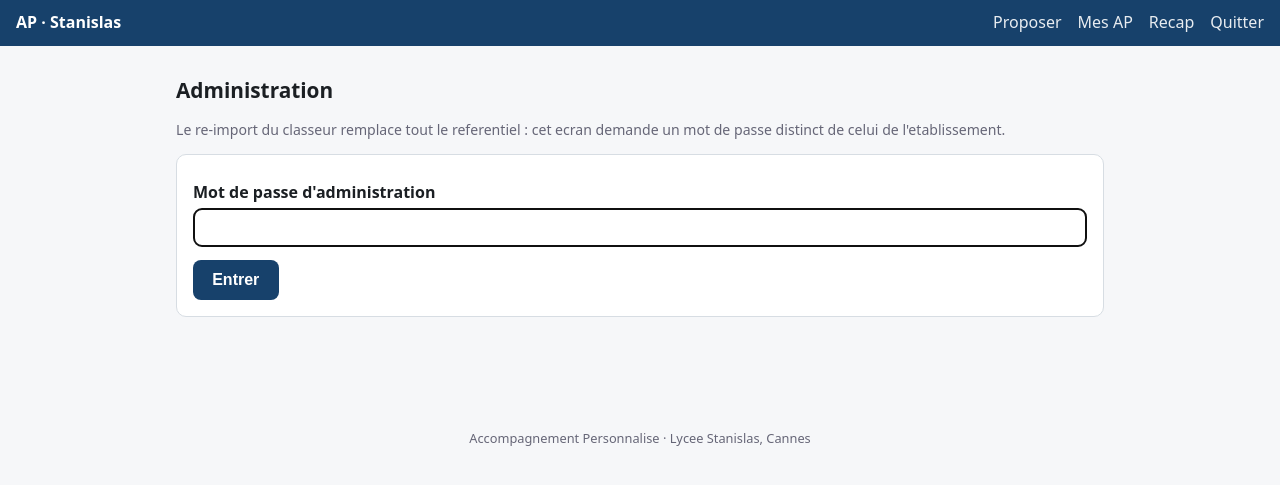
After one commit to dufayk/ap-stanislas, a Flask app: page /admin/login in a window 1280 px wide. The commit adds this page. Shown: the top 485 px of the page. Run offline with Flask 3, Linux system fonts and the light colour scheme; the visitor is signed in with stand-in values (Sample User, id 1).

Commit message:
feat: second mot de passe pour la page Administration
Le re-import du classeur remplace tout le referentiel : cet ecran ne doit
pas etre a portee de tous ceux qui connaissent le mot de passe partage de
l'etablissement.

/admin redirige vers /admin/login tant que le second mot de passe n'est
pas saisi, en GET comme en POST : l'envoi d'un classeur est donc bloque
lui aussi. /admin/logout referme l'administration sans deconnecter de
l'application.

Valeur par defaut KARINE, surchargeable par AP_ADMIN_PASSWORD comme le
mot de passe partage.

Les mots de passe sont desormais compares encodes en UTF-8 :
compare_digest levait une TypeError, donc une erreur 500, sur une saisie
accentuee.

Co-Authored-By: Claude Opus 5 <noreply@anthropic.com>

```diff
--- a/app.py
+++ b/app.py
@@ -45,6 +45,21 @@ def connecte():
     return session.get("auth") is True
 
 
+def admin_connecte():
+    return session.get("admin_auth") is True
+
+
+def mot_de_passe_valide(saisi, attendu):
+    """Comparaison a temps constant.
+
+    Les chaines sont encodees : compare_digest refuse les caracteres non
+    ASCII, qu'un utilisateur peut tres bien saisir dans le formulaire.
+    """
+    return secrets.compare_digest(
+        str(saisi).encode("utf-8"), str(attendu).encode("utf-8")
+    )
+
+
 def register_routes(app):
 
     # ------------------------------------------------------------------
@@ -62,12 +77,29 @@ def register_routes(app):
     def login():
         if request.method == "POST":
             saisi = request.form.get("mot_de_passe", "")
-            if secrets.compare_digest(saisi, config.APP_PASSWORD):
+            if mot_de_passe_valide(saisi, config.APP_PASSWORD):
                 session.permanent = True
                 session["auth"] = True
                 return redirect(request.args.get("next") or url_for("accueil"))
             flash("Mot de passe incorrect.", "erreur")
         return render_template("login.html")
+
+    @app.route("/admin/login", methods=["GET", "POST"])
+    def admin_login():
+        """Second verrou, propre a l'administration."""
+        if request.method == "POST":
+            saisi = request.form.get("mot_de_passe", "")
+            if mot_de_passe_valide(saisi, config.ADMIN_PASSWORD):
+                session["admin_auth"] = True
+                return redirect(url_for("admin"))
+            flash("Mot de passe d'administration incorrect.", "erreur")
+        return render_template("admin_login.html")
+
+    @app.route("/admin/logout")
+    def admin_logout():
+        """Referme l'administration sans deconnecter de l'application."""
+        session.pop("admin_auth", None)
+        return redirect(url_for("accueil"))
 
     @app.route("/logout")
     def logout():
@@ -316,6 +348,8 @@ def register_routes(app):
     # ------------------------------------------------------------------
     @app.route("/admin", methods=["GET", "POST"])
     def admin():
+        if not admin_connecte():
+            return redirect(url_for("admin_login"))
         conn = dbmod.get_db()
         if request.method == "POST":
             try:
--- a/config.py
+++ b/config.py
@@ -9,6 +9,11 @@ BASE_DIR = os.path.dirname(os.path.abspath(__file__))
 
 # Mot de passe partage de l'etablissement (voir README pour le changer).
 APP_PASSWORD = os.environ.get("AP_PASSWORD", "stanislas")
+
+# Mot de passe de la page Administration, demande en plus du precedent.
+# Le re-import du classeur ecrase tout le referentiel : il ne doit pas etre
+# a portee de tous ceux qui connaissent le mot de passe de l'etablissement.
+ADMIN_PASSWORD = os.environ.get("AP_ADMIN_PASSWORD", "KARINE")
 
 # Cle de signature des cookies de session.
 SECRET_KEY = os.environ.get("AP_SECRET_KEY", "dev-secret-a-changer-en-production")
--- a/templates/admin.html
+++ b/templates/admin.html
@@ -3,6 +3,10 @@
 {% block contenu %}
 
 <h1>Administration</h1>
+<p class="discret">
+  <a href="{{ url_for('admin_logout') }}">Quitter l'administration</a>
+  &mdash; referme cet ecran sans vous deconnecter de l'application.
+</p>
 
 <section class="carte">
   <h2>Import du classeur</h2>
--- /dev/null
+++ b/templates/admin_login.html
@@ -0,0 +1,15 @@
+{% extends "base.html" %}
+{% block titre %}Administration{% endblock %}
+{% block contenu %}
+<h1>Administration</h1>
+<p class="discret">
+  Le re-import du classeur remplace tout le referentiel : cet ecran demande
+  un mot de passe distinct de celui de l'etablissement.
+</p>
+<form method="post" class="carte">
+  <label for="mdp">Mot de passe d'administration</label>
+  <input type="password" id="mdp" name="mot_de_passe" autofocus
+         autocomplete="current-password" required>
+  <button type="submit">Entrer</button>
+</form>
+{% endblock %}
```
Also changed, not shown: tests_regles.py (+46 -0 lines), README.md.
